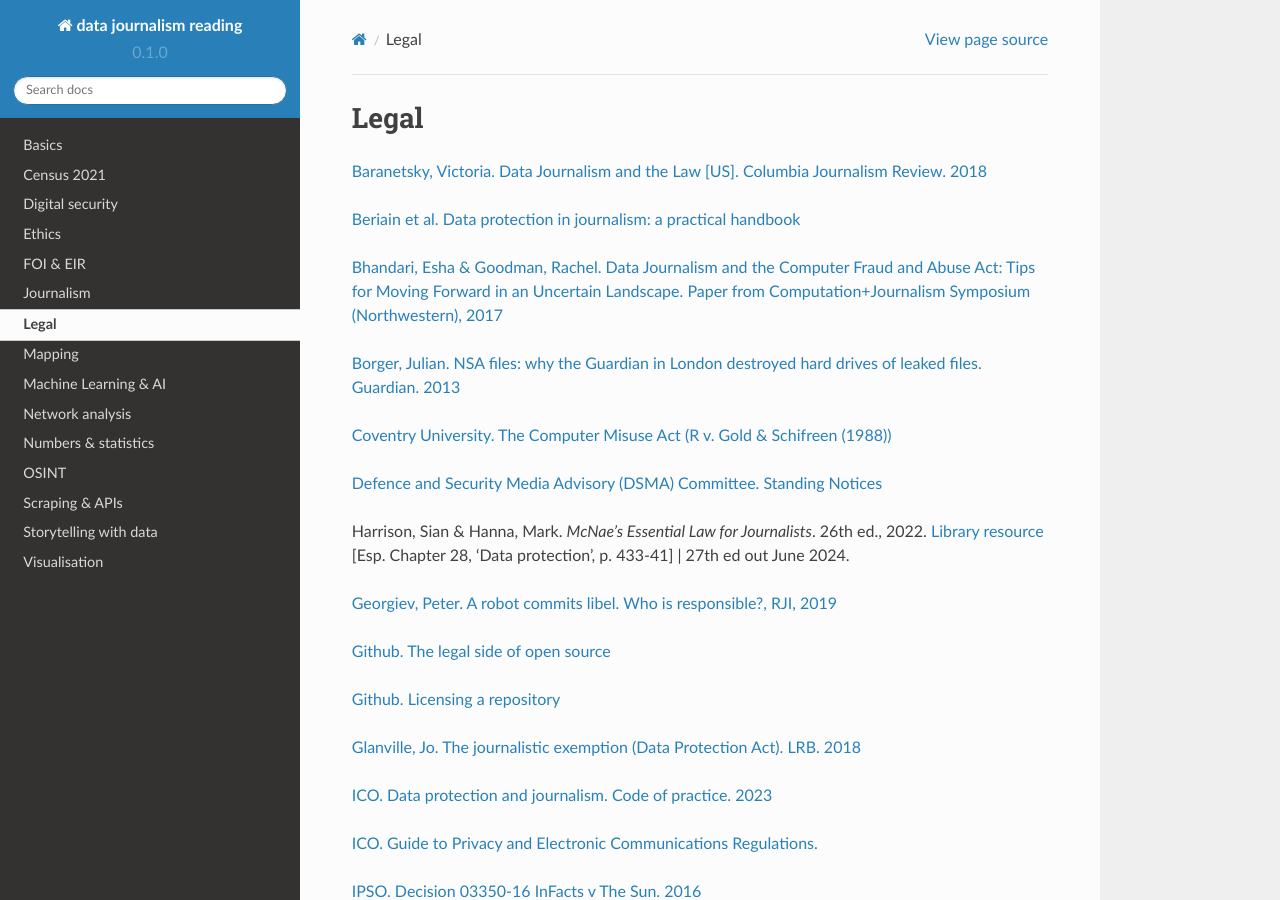
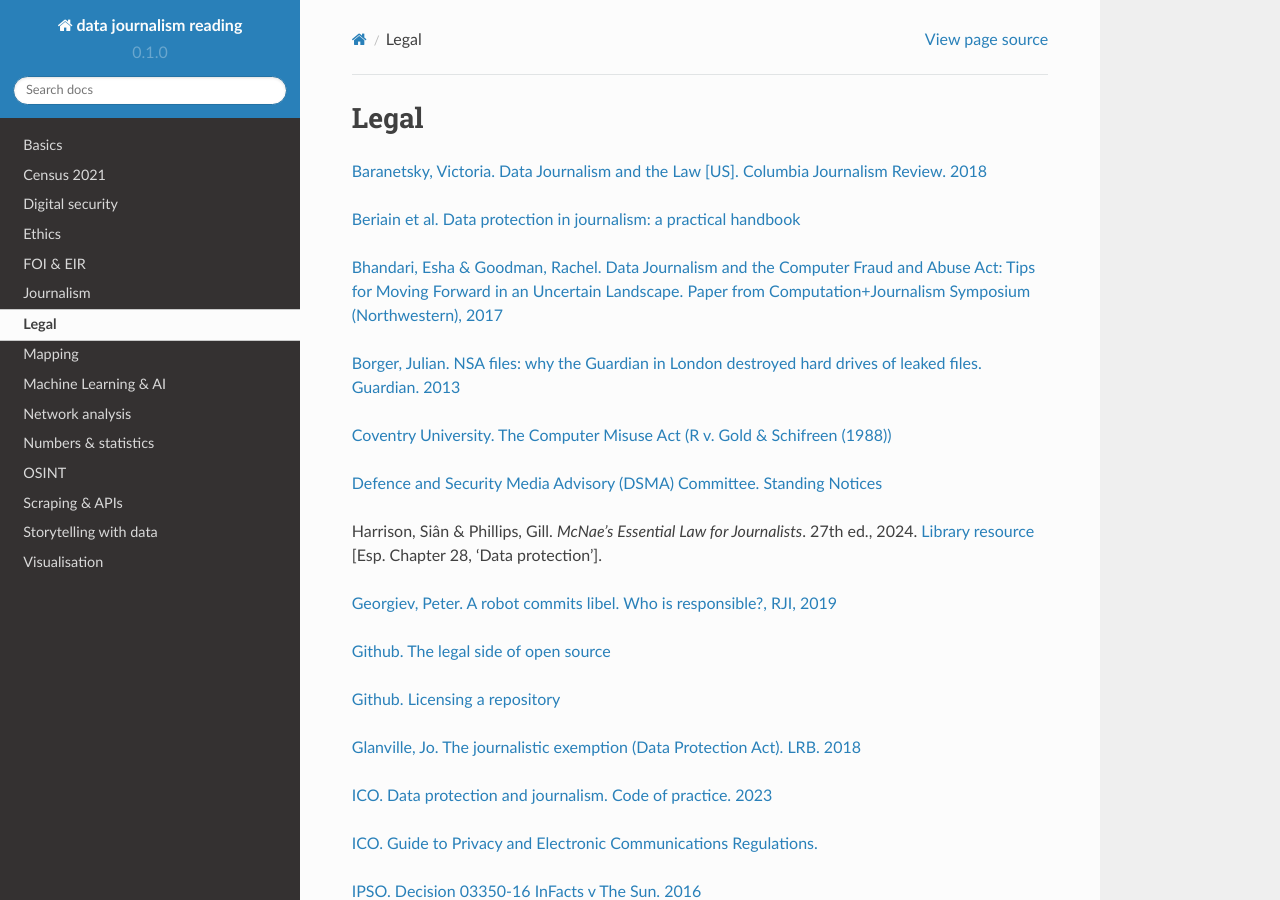
Before and after one commit to aodhanlutetiae/data_journalism_reading, a Sphinx documentation site: the page built from docs/source/legal.rst, in a window 1280 px wide and 900 px high. Built offline with Sphinx 7.4.7 and the Read the Docs theme 2.0.0, drawn with Linux system fonts in a browser that asks for light colours.

Commit message:
update mcnaes

```diff
--- a/docs/source/legal.rst
+++ b/docs/source/legal.rst
@@ -21,7 +21,7 @@
 `Defence and Security Media Advisory (DSMA) Committee. Standing
 Notices <https://dsma.uk/standing-notices/>`_
 
-Harrison, Sian & Hanna, Mark. *McNae’s Essential Law for Journalists*. 26th ed., 2022. `Library resource <https://librarysearch.cardiff.ac.uk/permalink/44WHELF_CAR/1fseqj3/alma9912123069002420>`_ [Esp. Chapter 28, 'Data protection', p. 433-41] | 27th ed out June 2024.
+Harrison, Siân & Phillips, Gill. *McNae’s Essential Law for Journalists*. 27th ed., 2024. `Library resource <https://librarysearch.cardiff.ac.uk/permalink/44WHELF_CAR/1fseqj3/alma9912411170602420>`_ [Esp. Chapter 28, 'Data protection'].
 
 `Georgiev, Peter. A robot commits libel. Who is responsible?, RJI,
 2019 <https://www.rjionline.org/stories/a-robot-commits-libel-who-is-responsible?>`__
```
